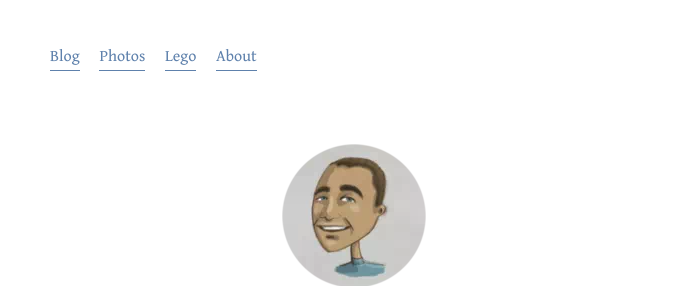
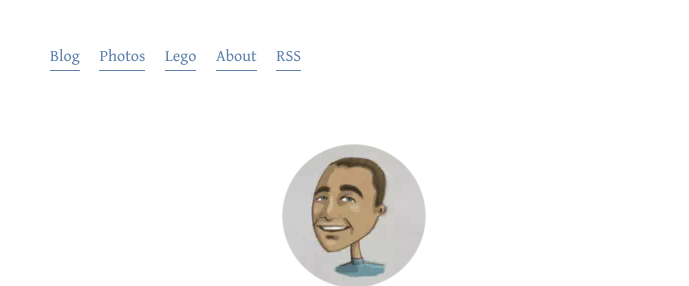
Before and after one commit to cimm/suffix, a Jekyll site: the page built from about/index.html, in a window 1280 px wide. Shown: the top 286 px of the page, without its empty margins (286-975 px from the left). Built offline with Jekyll 4.4.1, drawn with Linux system fonts in a browser that asks for light colours.

Commit message:
Add RSS link to main navigation

```diff
--- a/_layouts/default.html
+++ b/_layouts/default.html
@@ -28,6 +28,7 @@
           <li><a href="{% relbase %}/photos/">Photos</a></li>
           <li><a href="{% relbase %}/lego/">Lego</a></li>
           <li><a href="{% relbase %}/about/">About</a></li>
+          <li><a href="{% relbase %}/feeds/blog.xml">RSS</a></li>
         </ul>
       </nav>
     </header>
```
